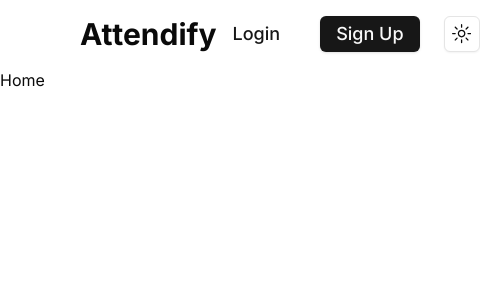
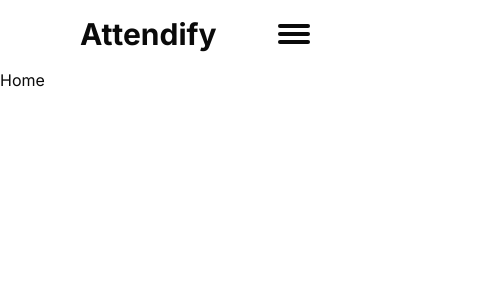
Before and after one commit to hackathon-19-20/attendify, a Next.js app in the folder website/: page / in a window 390 px wide. Shown: the top 300 px of the page, 480 px wide, since content can reach past the window. Built offline with nearby package versions, Linux system fonts and the light colour scheme.

Commit message:
Made the navbar responsive

```diff
--- a/website/app/layout.tsx
+++ b/website/app/layout.tsx
@@ -2,9 +2,7 @@ import type { Metadata } from "next";
 import { Inter } from "next/font/google"
 import "./globals.css";
 import { ThemeProvider } from "@/components/themeProvider";
-import Link  from "next/link";
-import { Button } from "@/components/ui/button";
-import { ThemeToggle } from "@/components/Buttons/ThemeToggle";
+import Navbar from "@/components/Navbar";
 
 export const metadata: Metadata = {
   title: "Attendify",
@@ -27,19 +25,12 @@ export default function RootLayout({
         className={inter.className}
       >
         <ThemeProvider
-           attribute="class"
-           defaultTheme="system"
-           enableSystem
-           disableTransitionOnChange
+          attribute="class"
+          defaultTheme="system"
+          enableSystem
+          disableTransitionOnChange
         >
-          <nav className="flex justify-between items-center py-4 px-20">
-            <Link href="/"><p className="font-bold text-3xl">Attendify</p></Link>
-            <div className="flex justify-around items-center gap-6">
-              <Link href="/login"><Button className="text-lg" variant="link">Login</Button></Link>
-              <Link href="/sign-up"><Button className="text-lg">Sign Up</Button></Link>
-              <ThemeToggle />
-            </div>
-          </nav>
+          <Navbar />
           {children}
         </ThemeProvider>
       </body>
--- /dev/null
+++ b/website/components/Navbar.tsx
@@ -0,0 +1,44 @@
+"use client"
+
+import Link from 'next/link'
+import { FC } from 'react'
+import { Button } from './ui/button'
+import { ThemeToggle } from './Buttons/ThemeToggle'
+import { DropdownMenu, DropdownMenuContent, DropdownMenuTrigger, DropdownMenuLabel, DropdownMenuItem, DropdownMenuSeparator } from './ui/dropdown-menu'
+import { User2, UserPlus2 } from 'lucide-react'
+
+
+const Navbar: FC = ({ }) => {
+    return (<nav className="flex justify-between items-center py-4 px-20">
+        <Link href="/"><p className="font-bold text-3xl">Attendify</p></Link>
+
+        {/* For Desktop */}
+        <div className="hidden justify-around items-center gap-6 md:flex">
+            <Link href="/login"><Button className="text-lg" variant="link">Login</Button></Link>
+            <Link href="/sign-up"><Button className="text-lg">Sign Up</Button></Link>
+            <ThemeToggle />
+        </div>
+
+        {/* For Mobile */}
+        <DropdownMenu>
+            <DropdownMenuTrigger className='flex flex-col md:hidden gap-1 focus:outline-none'>
+                <div className="w-8 h-1 rounded bg-foreground md:hidden"></div>
+                <div className="w-8 h-1 rounded bg-foreground md:hidden"></div>
+                <div className="w-8 h-1 rounded bg-foreground md:hidden"></div>
+            </DropdownMenuTrigger>
+            <DropdownMenuContent className='w-32 sm:w-40 flex flex-col justify-center'>
+                <DropdownMenuLabel className='text-lg text-center'>Menu</DropdownMenuLabel>
+                <DropdownMenuSeparator />
+                <DropdownMenuItem>
+                    <User2/><Link href="/login"><Button variant="link">Login</Button></Link></DropdownMenuItem>
+                <DropdownMenuItem>
+                    <UserPlus2/><Link href="/sign-up"><Button variant="link">Sign Up</Button></Link></DropdownMenuItem>
+                <DropdownMenuItem className='flex justify-center'>
+                    <ThemeToggle />
+                </DropdownMenuItem>
+            </DropdownMenuContent>
+        </DropdownMenu>
+    </nav>)
+}
+
+export default Navbar
```
